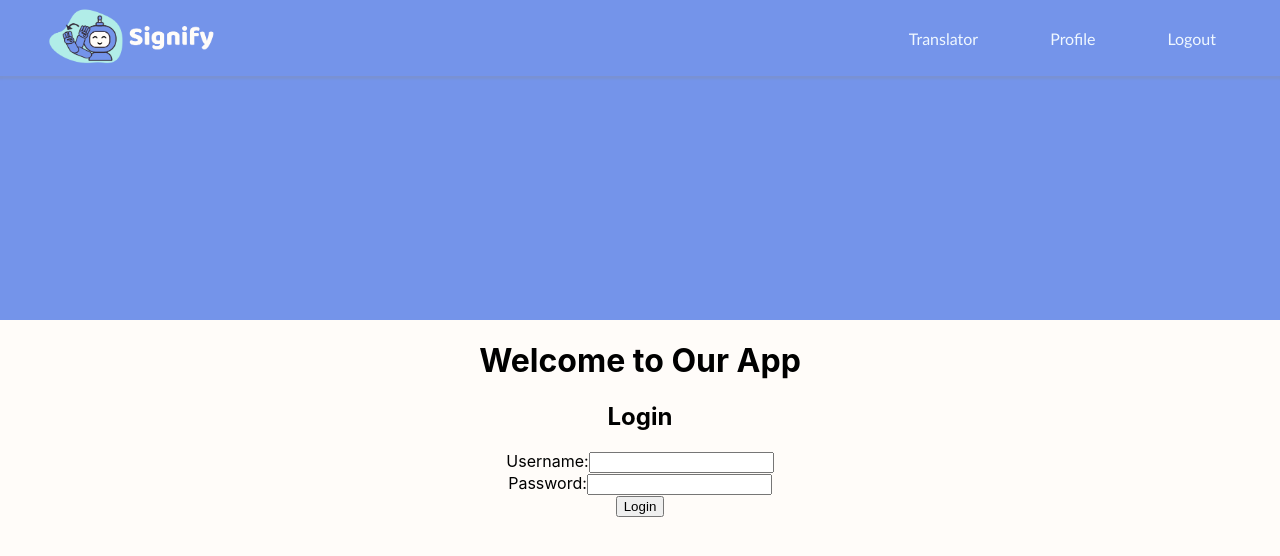
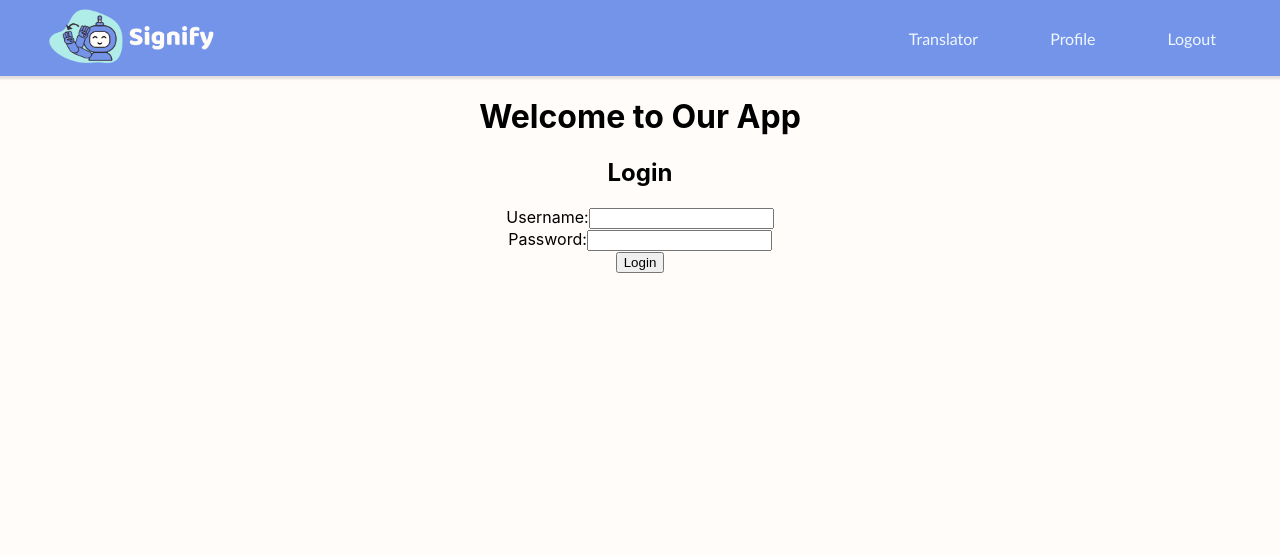
Before and after one commit to inemari/SignLangTranslator, a React (Create React App) app: page / in a window 1280 px wide. Shown: the top 556 px of the page. Built offline with nearby package versions, Linux system fonts and the light colour scheme.

Commit message:
removed half bg-color, implement conditionally later

```diff
--- a/src/App.css
+++ b/src/App.css
@@ -2,8 +2,3 @@
   text-align: center;
 
 }
-
-.App-header {
-  background-color: #7494EA;
-  height: 20rem;
-}
--- a/src/App.js
+++ b/src/App.js
@@ -14,9 +14,7 @@ function App() {
   return (
     <BrowserRouter>
       <div className="App">
-        <div className="App-header">
-          <CustomNavbar />
-        </div>
+        <CustomNavbar />
         <Routes>
           <Route path='/' element={<Login />} />
           <Route path='/TranslationPage' element={<TranslationPage />} />
```
